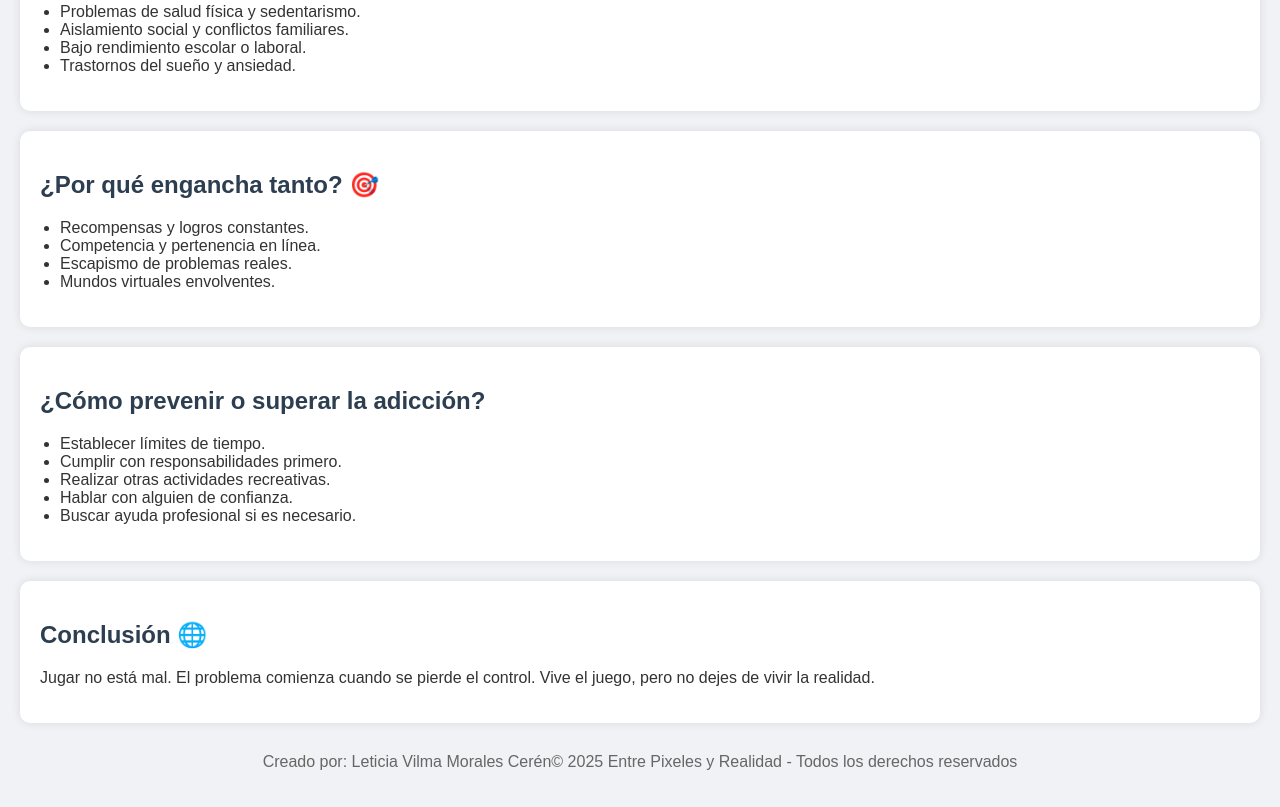
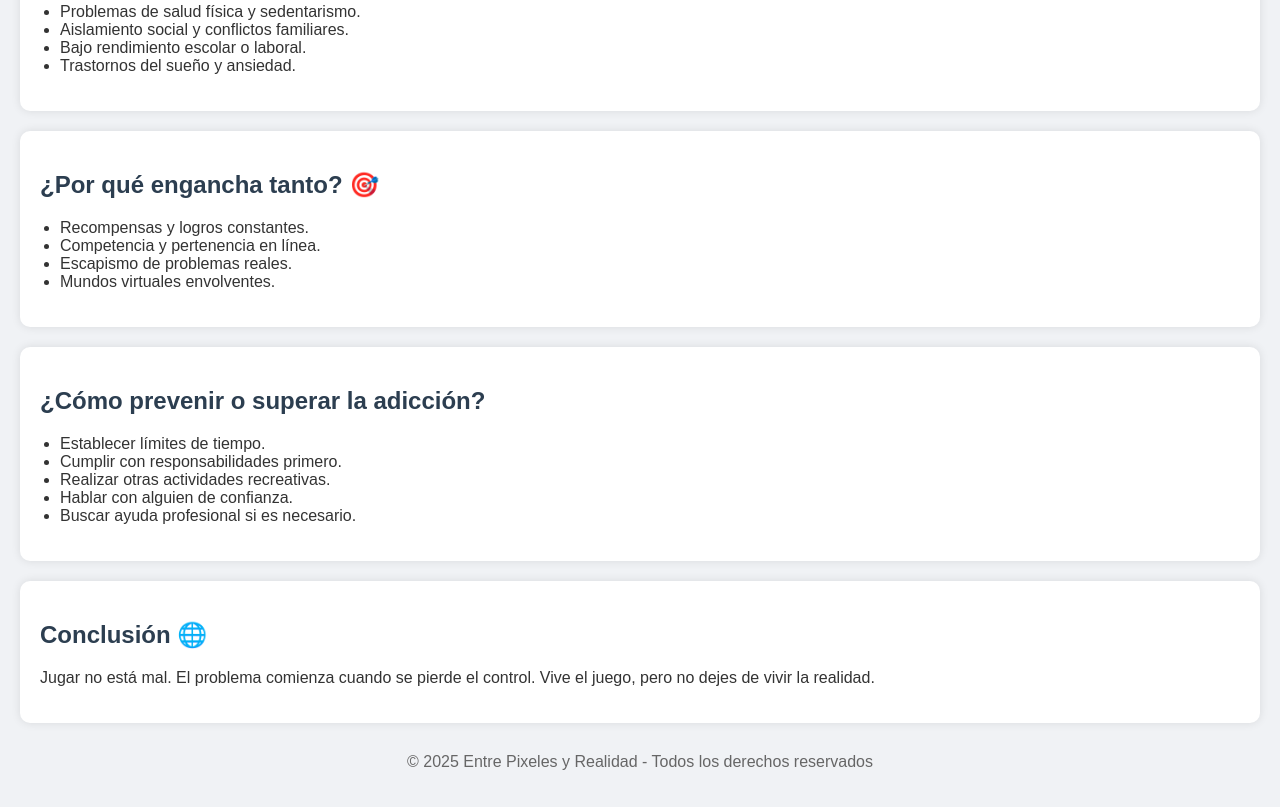
Before and after one commit to Altefio/Mi-blog, a plain HTML site: page index.html in a window 1280 px wide. Shown: the part 693-1500 px from the top of the page. Drawn offline with Linux system fonts and the light colour scheme.

Commit message:
Update index.html

```diff
--- a/index.html
+++ b/index.html
@@ -99,7 +99,7 @@
 </section>
 
 <footer>
-  <p>Creado por: Leticia Vilma Morales Cerén© 2025 Entre Pixeles y Realidad - Todos los derechos reservados</p>
+  <p>© 2025 Entre Pixeles y Realidad - Todos los derechos reservados</p>
 </footer>
 
 </body>
```
